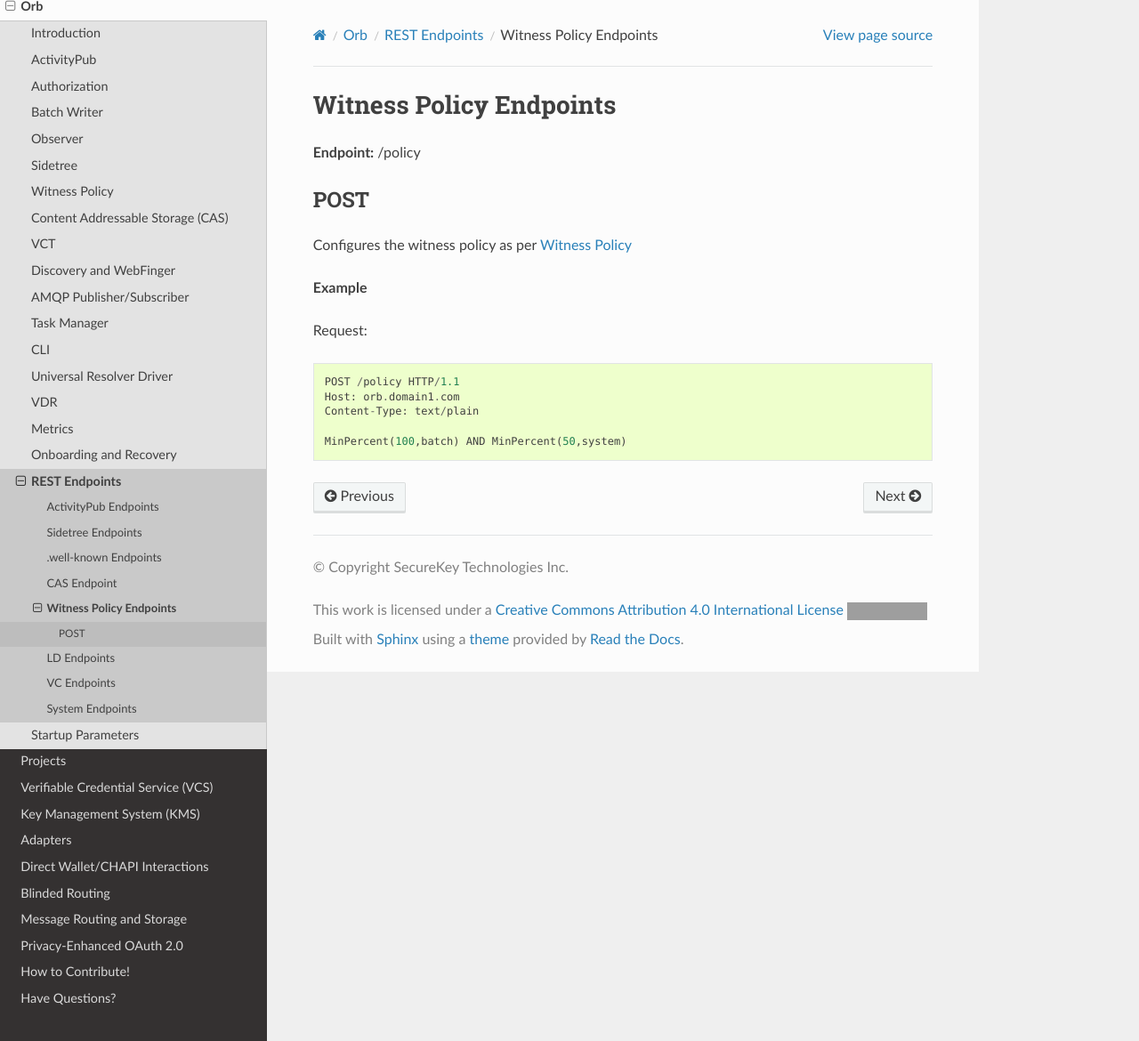
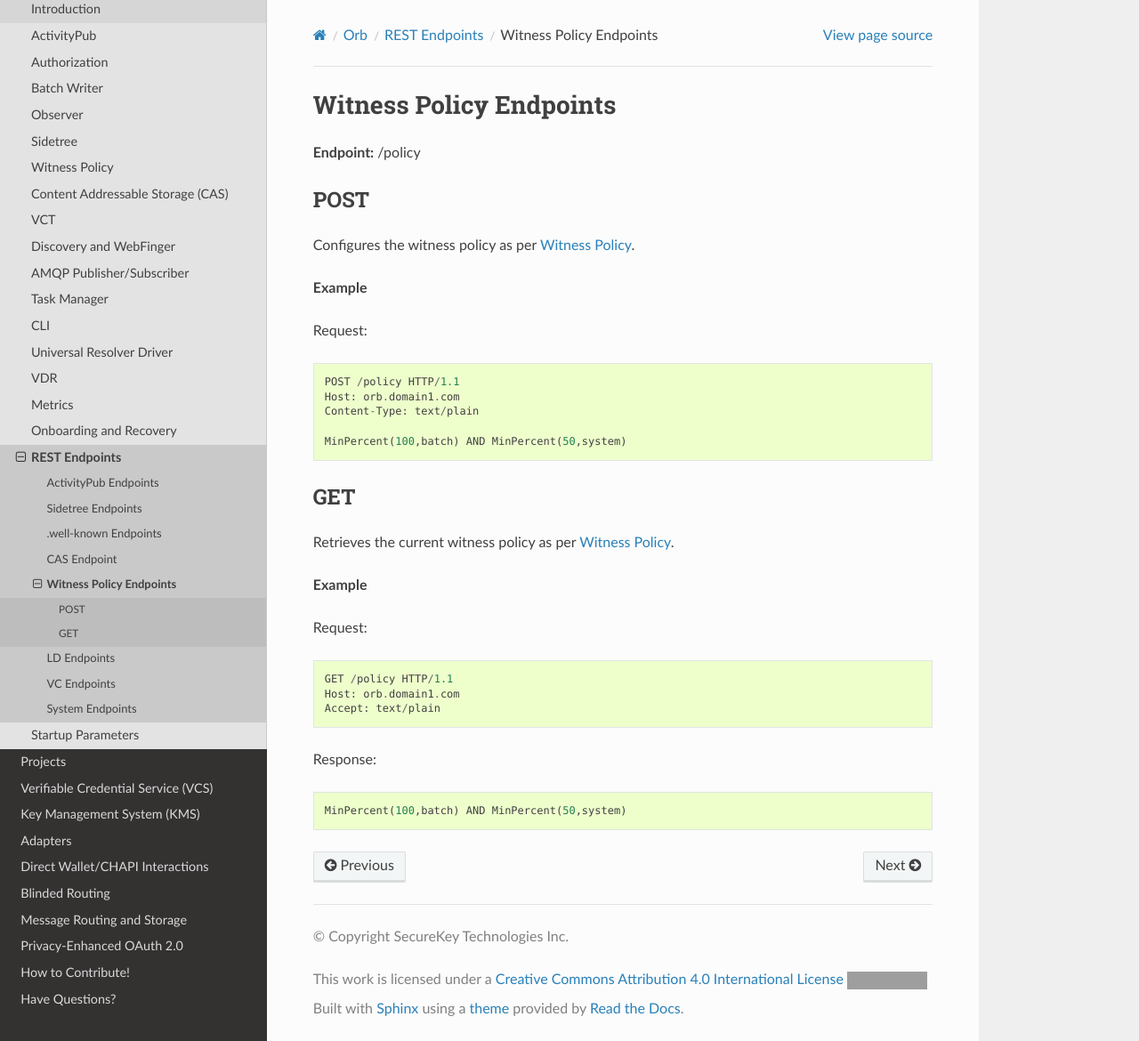
Before and after one commit to trustbloc/docs, a Sphinx documentation site: the page built from docs/source/orb/restendpoints/witness-policy.md, in a window 1280 px wide and 1170 px high. Shown: the whole window at 89% size. Built offline with Sphinx 7.4.7 and the Read the Docs theme 2.0.0, drawn with Linux system fonts in a browser that asks for light colours; grey boxes are pictures that could not be loaded.

Commit message:
docs: Witness policy REST endpoint
closes trustbloc/orb#1053

Signed-off-by: Bob Stasyszyn <Bob.Stasyszyn@securekey.com>

````diff
--- a/docs/source/orb/restendpoints/witness-policy.md
+++ b/docs/source/orb/restendpoints/witness-policy.md
@@ -4,7 +4,7 @@
 
 ### POST
 
-Configures the witness policy as per [Witness Policy](../witnesspolicy.html#witness-policy)
+Configures the witness policy as per [Witness Policy](../witnesspolicy.html#witness-policy).
 
 **Example**
 
@@ -17,3 +17,23 @@ Content-Type: text/plain
 
 MinPercent(100,batch) AND MinPercent(50,system)
 ```
+
+### GET
+
+Retrieves the current witness policy as per [Witness Policy](../witnesspolicy.html#witness-policy).
+
+**Example**
+
+Request:
+
+```
+GET /policy HTTP/1.1
+Host: orb.domain1.com
+Accept: text/plain
+```
+
+Response:
+
+```
+MinPercent(100,batch) AND MinPercent(50,system)
+```
````
